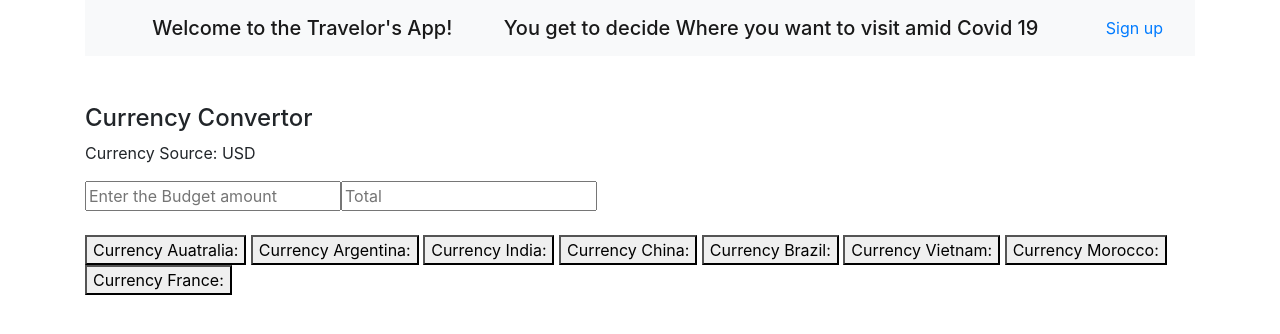
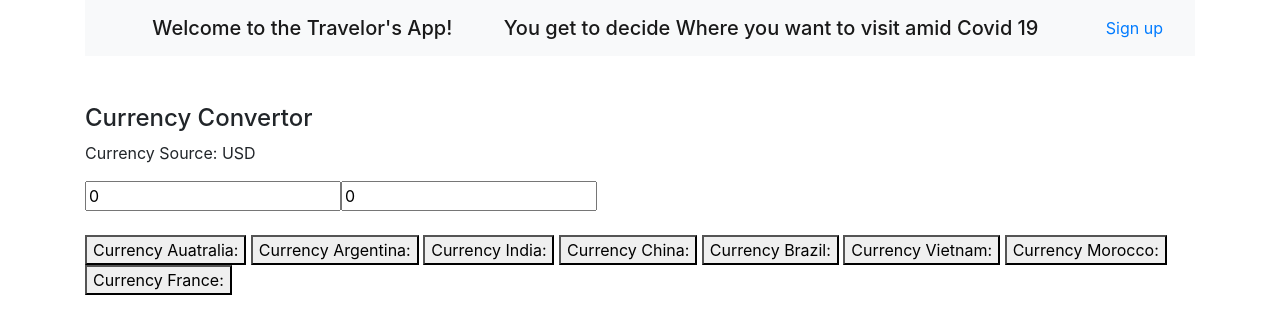
Before and after one commit to tjaved12/travelorsApp, a React (Create React App) app in the folder client/: page /Convertor in a window 1280 px wide. Shown: the top 334 px of the page. Built offline with nearby package versions, Linux system fonts and the light colour scheme; no server answers.

Commit message:
protocol fixes

```diff
--- /dev/null
+++ b/client/src/components/CountryCard.js
@@ -0,0 +1,47 @@
+import React from "react";
+
+import 'bootstrap/dist/css/bootstrap.min.css';
+
+function CountryCard(props) {
+    console.log(props.userInfo)
+  return (
+
+    <div>
+        <h1>
+            {props.userInfo.country}
+        </h1>
+
+        {props.userInfo.id}
+
+    </div>
+
+    // <div className="row" id="header" >
+
+    //    <div className="col-sm-2 col-md-2 col-lg-2" id="img-container" >
+    //       <img alt={props.name} src={props.image} />
+    //        </div>
+
+    // <div className="col-sm-2 col-md-2 col-lg-2" id ="content">
+    //        {props.name}
+    //         </div>
+    //         <div className="col-sm-2 col-md-2 col-lg-1" id ="content1">
+    //        {props.age}
+    //         </div>
+    //         <div className="col-sm-2 col-md-2 col-lg-3" id ="content2">
+    //       {props.phone}
+    //         </div>
+    //         <div className="col-sm-2 col-md-2 col-lg-3" id ="content3">
+    //       {props.email}
+    //         </div>
+
+
+    //   <span onClick={() => props.removeEmployee(props.id)} className="remove">
+    //     𝘅
+    //   </span>
+    // </div>
+
+
+  );
+}
+
+export default CountryCard;
--- a/client/src/pages/Convertor.js
+++ b/client/src/pages/Convertor.js
@@ -14,7 +14,8 @@ class Convertor extends Component {
 		morocco: null,
 		vietnam: null,
     france: null,
-    total:[]
+	total: 0,
+	userNumber: 0
 
 	};
 
@@ -37,26 +38,33 @@ class Convertor extends Component {
 			});
 	}
 
-	checkCurrencyA = () => {
+	checkCurrency = (value) => {
+
 		//check input (how much they enter)
-		const total = 100 * this.state.australia !== null && this.state.australia.toFixed(2)
+		const total = this.state.userNumber * value
+
+		console.log(this.state.userNumber)
+		console.log(value)
 		this.setState({
-      total
+      total: total.toFixed(2)
     		});
 		//check what country they selected
 
 		//do the math
   };
-  checkCurrencyI = () => {
-		//check input (how much they enter)
-		const total = 100 * this.state.india !== null && this.state.india.toFixed(2)
+
+
+	handleInputChange = (event) => {
+		let value = event.target.value
+
 		this.setState({
-			total
-		});
-		//check what country they selected
+			userNumber: value
+		})
 
-		//do the math
-	};
+		console.log(this.state.userNumber)
+
+
+	}
 
 	render() {
 		const total = this.state.total;
@@ -65,11 +73,11 @@ class Convertor extends Component {
 		return (
 			<div>
 				<h4> Currency Convertor </h4> <p> Currency Source: USD </p>{' '}
-				<input name="budget" type="text" placeholder="Enter the Budget amount" />
+				<input name="budget" value={this.state.userNumber} onChange={this.handleInputChange}type="text" placeholder="Enter the Budget amount" />
 				{/* <button onClick={this.checkCurrency}> Submit </button>  */}
         <input name ="total" typpe="text" placeholder="Total"value= {total} />
         <br></br><br></br>
-				<button onClick={this.checkCurrencyA}> Currency Auatralia: {this.state.australia !== null && this.state.australia.toFixed(2)} </button>{' '}
+				<button onClick={()=> {this.checkCurrency(this.state.australia.toFixed(2))}}> Currency Auatralia: {this.state.australia !== null && this.state.australia.toFixed(2)} </button>{' '}
 				<button onClick={this.checkCurrency}> Currency Argentina: {this.state.argentina !== null && this.state.argentina.toFixed(2)} </button>{' '}
 				<button onClick={this.checkCurrencyI}> Currency India: {this.state.india !== null && this.state.india.toFixed(2)} </button>{' '}
 				<button onClick={this.checkCurrency}> Currency China: {this.state.china !== null && this.state.china.toFixed(2)} </button>{' '}
--- a/client/src/pages/Protocols.js
+++ b/client/src/pages/Protocols.js
@@ -1,17 +1,30 @@
-import React, { Component } from "react";
+import React, {useState} from "react";
 import {Link} from 'react-router-dom';
 //import React,{useState} from "react";
 //import "../style.css";
 import 'bootstrap/dist/css/bootstrap.min.css';
 import rules from "../rules.json";
+import CountryCard from "../components/CountryCard"
 
 
 export default function Protocols() {
+
+const [users, setUsers] = useState(
+  rules
+)
+
+console.log(users)
+
   return (
     <div className='container'>
     <div className="row">
     <div className="col-lg-12">
 
+  {users.map(user => {
+    return (
+     <CountryCard userInfo={user}></CountryCard>
+    )
+  })}
 
 
 <p>Rules On Main Port of Entry</p>
@@ -53,7 +66,6 @@ export default function Protocols() {
   //   ))}
 
 
-
     {/* <div className="col-sm-2 col-md-2 col-lg-2" id ="content">
            {props.name}
             </div> */}
```
